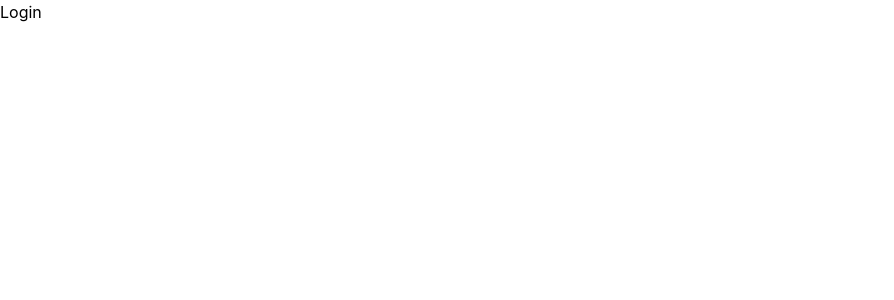
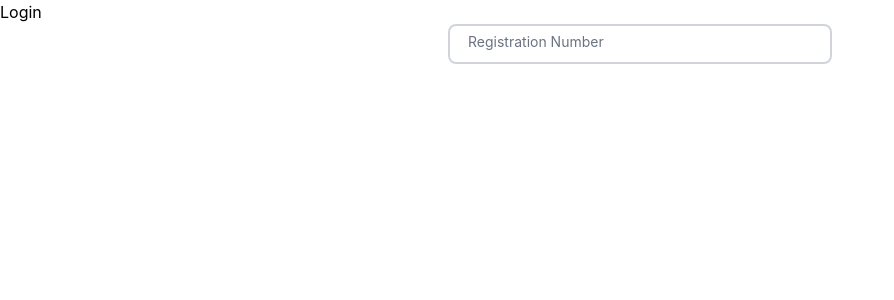
Before and after one commit to MohamadNazik/uov-student-reg-and-renewal-system-frontend, a React (Vite) app: page /login in a window 1280 px wide. Shown: the top 300 px of the page, without its empty margins (0-894 px from the left). Built offline with nearby package versions, Linux system fonts and the light colour scheme.

Commit message:
primaryinputfield created

```diff
--- a/src/components/PrimaryInputField.jsx
+++ b/src/components/PrimaryInputField.jsx
@@ -0,0 +1,34 @@
+import React, { useState } from 'react';
+
+function PrimaryInputField() {
+
+  const [isFocused, setIsFocused] = useState(false); // Renamed variable to be more clear
+
+  return (
+    <div className="flex flex-col w-full max-w-sm mx-auto">
+      {/* Registration Number Field */}
+      <div className="relative mb-6">
+        <input
+          id="registration"
+          type="text"
+          placeholder=" "
+          onFocus={() => setIsFocused(true)}
+          onBlur={() => setIsFocused(false)}
+          className="peer w-full border-2 border-gray-300 rounded-lg px-3 py-2 text-sm focus:outline-none focus:ring-2 focus:ring-black transition-all duration-300"
+        />
+        <label
+          htmlFor="registration"
+          className={` bg-white px-2 absolute left-3 text-sm transition-all duration-300 transform peer-focus:top-[-0.8rem] peer-focus:text-black top-2 ${
+            isFocused ? "-top-4 text-black" : "text-gray-500"
+          }`}
+        >
+          Registration Number
+        </label>
+      </div>
+
+
+    </div>
+  );
+}
+
+export default PrimaryInputField;
--- a/src/pages/Login.jsx
+++ b/src/pages/Login.jsx
@@ -1,7 +1,11 @@
-import React from "react";
+import PrimaryInputField from "../components/PrimaryInputField";
+
 
 function Login() {
-  return <div>Login</div>;
+  return <div >
+      Login
+      <PrimaryInputField/>
+  </div>;
 }
 
 export default Login;
```
